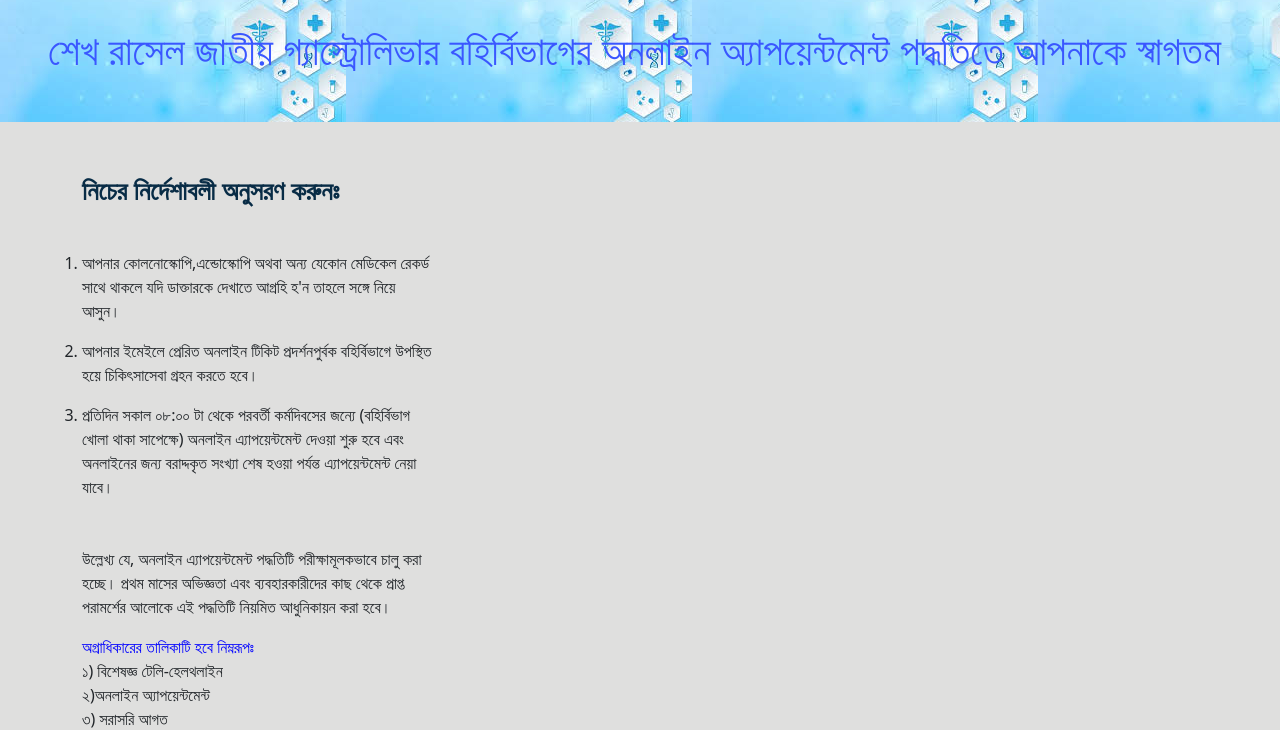
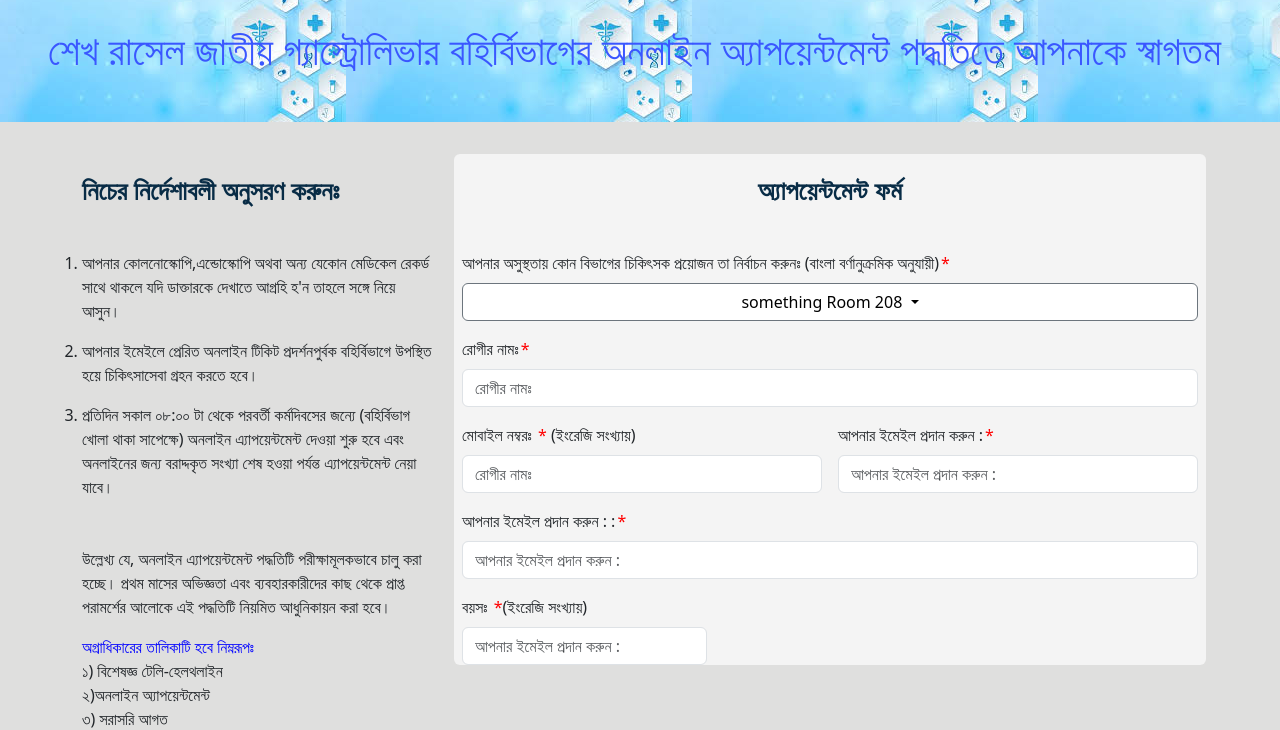
Before and after one commit to AdnanSalazzar/homework_1, a plain HTML site: page index.html in a window 1280 px wide. Shown: the part 76-806 px from the top of the page. Drawn offline with nearby package versions, Linux system fonts and the light colour scheme.

Commit message:
some form need to be updated

```diff
--- a/StyleIndex.css
+++ b/StyleIndex.css
@@ -1,34 +1,51 @@
-body{
+body {
   background-color: rgb(223, 223, 222);
 }
 
-.front_title{
+.front_title {
   letter-spacing: 0px;
   color: #3a57ff;
 }
 
-.img-banner{
+.img-banner {
   background-image: url(images/banner.jpeg);
   height: fit-content;
   width: 100%;
   margin: 0px;
   background-attachment: fixed;
 }
-.left-title{
-    color: #082C46;
+.left-title {
+  color: #082c46;
   font-weight: bold;
 }
-
+.right-title {
+  color: #082c46;
+  font-weight: bold;
+}
 h2 {
   font-size: 26px;
   line-height: 40px;
   margin-bottom: 25px;
 }
 
-.blue-color-text{
+.blue-color-text {
   color: blue;
 }
 
-.red-color-text{
+.red-color-text {
   color: red;
 }
+
+form {
+  background: #f4f4f4;
+}
+
+.required {
+  color: red;
+  margin-left: 2px; /* Adjust the spacing between the asterisk and the text */
+}
+
+.white-bg {
+  background-color: white;
+  color: black;
+}
--- a/index.html
+++ b/index.html
@@ -86,22 +86,121 @@
               প্রাপ্ত পরামর্শের আলোকে এই পদ্ধতিটি নিয়মিত আধুনিকায়ন করা হবে।
             </p>
             <p>
-              <span class="blue-color-text">অগ্রাধিকারের তালিকাটি হবে নিম্নরূপঃ</span> <br>
-              ১) বিশেষজ্ঞ টেলি-হেলথলাইন <br>
-              ২)অনলাইন অ্যাপয়েন্টমেন্ট<br>
+              <span class="blue-color-text"
+                >অগ্রাধিকারের তালিকাটি হবে নিম্নরূপঃ</span
+              >
+              <br />
+              ১) বিশেষজ্ঞ টেলি-হেলথলাইন <br />
+              ২)অনলাইন অ্যাপয়েন্টমেন্ট<br />
               ৩) সরাসরি আগত
             </p>
 
             <p class="red-color-text">
-              বিশেষ দ্রষ্টব্যঃ অনলাইন টিকিটধারিগণ সকাল ৮ টা থেকে বেলা ১২ টা পর্যন্ত ৬ নম্বর কাউন্টারে সরকার নির্ধারিত টিকিট ফি ১০ টাকা জমা প্রদান করে বহির্বভাগে ২০৮ নম্বর রুমে পরামর্শ নিতে পারবেন।
+              বিশেষ দ্রষ্টব্যঃ অনলাইন টিকিটধারিগণ সকাল ৮ টা থেকে বেলা ১২ টা
+              পর্যন্ত ৬ নম্বর কাউন্টারে সরকার নির্ধারিত টিকিট ফি ১০ টাকা জমা
+              প্রদান করে বহির্বভাগে ২০৮ নম্বর রুমে পরামর্শ নিতে পারবেন।
             </p>
             <p class="pt-2 red-color-text">
-              সাক্ষাৎকারের তারিখ ও  সময় শুধুমাত্র মুদ্রিত  তারিখের জন্য কার্যকর থাকবে।
+              সাক্ষাৎকারের তারিখ ও সময় শুধুমাত্র মুদ্রিত তারিখের জন্য কার্যকর
+              থাকবে।
             </p>
           </div>
           <div class="col-md-8">
+            <form class="row g-3 rounded">
+              <h2 class="right-title text-center">অ্যাপয়েন্টমেন্ট ফর্ম</h2>
+              <div class="col-12">
+                <label for="inputEmail4" class="form-label"
+                  >আপনার অসুস্থতায় কোন বিভাগের চিকিৎসক প্রয়োজন তা নির্বাচন করুনঃ
+                  (বাংলা বর্ণানুক্রমিক অনুযায়ী)<span class="required"
+                    >*</span
+                  ></label
+                >
+                <div class="dropdown">
+                  <button
+                    class="btn btn-secondary dropdown-toggle col-12 white-bg"
+                    type="button"
+                    data-bs-toggle="dropdown"
+                    aria-expanded="false"
+                  >
+                    something Room 208
+                  </button>
+                  <ul class="dropdown-menu">
+                    <li><a class="dropdown-item" href="#">Room No sth</a></li>
+                    <li><a class="dropdown-item" href="#">Room No 208</a></li>
+                  </ul>
+                </div>
+              </div>
 
+              <div class="col-12">
+                <label for="inputEmail4" class="form-label"
+                  >রোগীর নামঃ<span class="required">*</span></label
+                >
+                <input
+                  type="email"
+                  class="form-control"
+                  id="exampleFormControlInput1"
+                  placeholder="রোগীর নামঃ"
+                />
+              </div>
+              <div class="col-6">
+                <label for="inputEmail4" class="form-label"
+                  >মোবাইল নম্বরঃ <span class="required">*</span> (ইংরেজি
+                  সংখ্যায়)</label
+                >
+                <input
+                  type="number"
+                  class="form-control"
+                  id="exampleFormControlInput1"
+                  placeholder="রোগীর নামঃ"
+                />
+              </div>
 
+              <div class="col-6">
+                <label for="inputEmail4" class="form-label"
+                  >আপনার ইমেইল প্রদান করুন :<span class="required"
+                    >*</span
+                  ></label
+                >
+                <input
+                  type="email"
+                  class="form-control"
+                  id="exampleFormControlInput1"
+                  placeholder="আপনার ইমেইল প্রদান করুন :"
+                />
+              </div>
+
+              <div class="col-12">
+                <label for="inputEmail4" class="form-label"
+                  >আপনার ইমেইল প্রদান করুন : :<span class="required"
+                    >*</span
+                  ></label
+                >
+                <input
+                  type="email"
+                  class="form-control"
+                  id="exampleFormControlInput1"
+                  placeholder="আপনার ইমেইল প্রদান করুন :"
+                />
+              </div>
+              <div>
+                <div class="col-4">
+                  <div>
+                    <label for="inputEmail4" class="form-label"
+                      >বয়সঃ <span class="required">*</span>(ইংরেজি
+                      সংখ্যায়)</label
+                    >
+                    <input
+                      type="email"
+                      class="form-control"
+                      id="exampleFormControlInput1"
+                      placeholder="আপনার ইমেইল প্রদান করুন :"
+                    />
+                  </div>
+                </div>
+
+                <div class="col-8"></div>
+              </div>
+            </form>
           </div>
         </div>
       </div>
```
Lines whose indentation alone changed are shown as unchanged.
